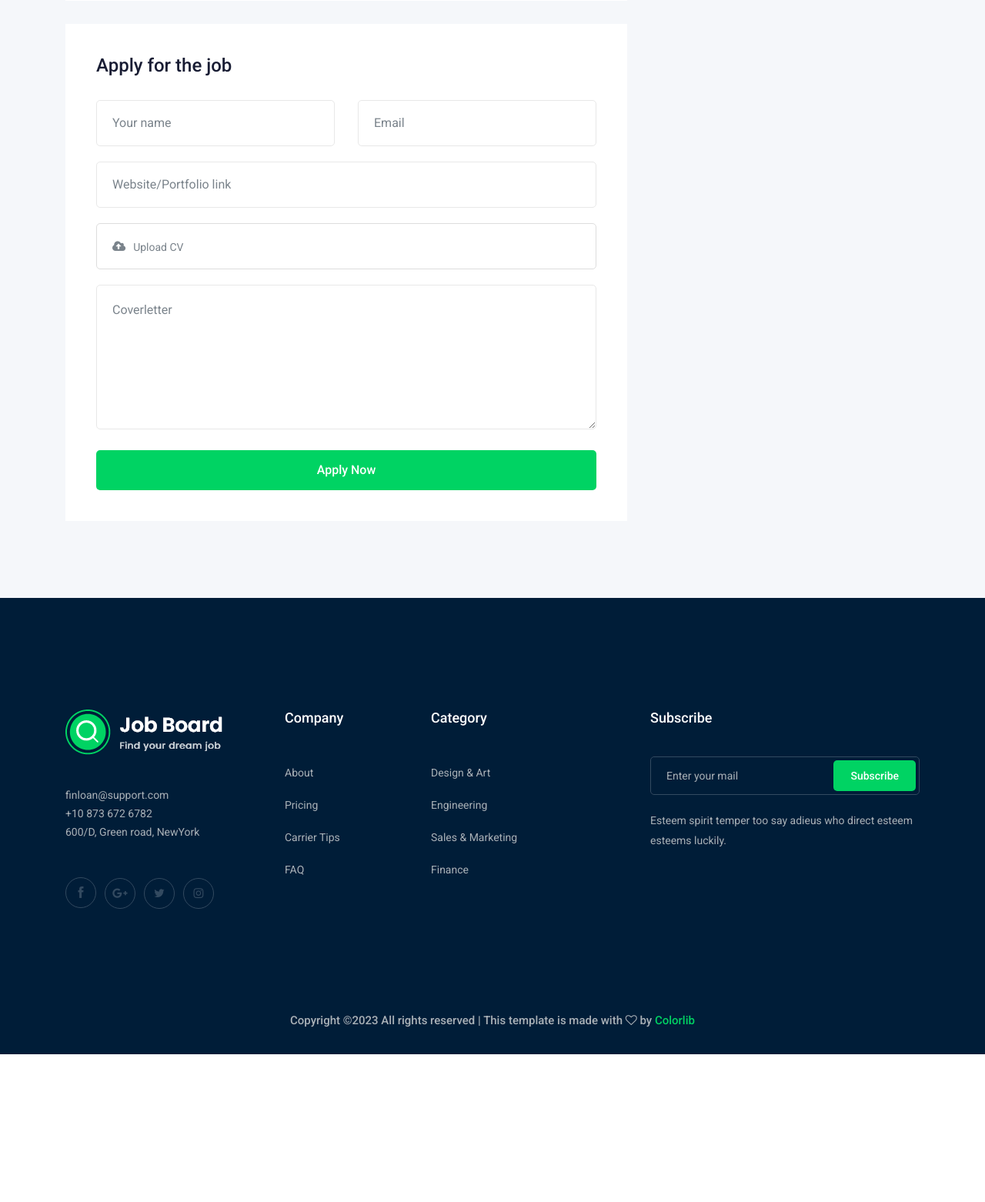
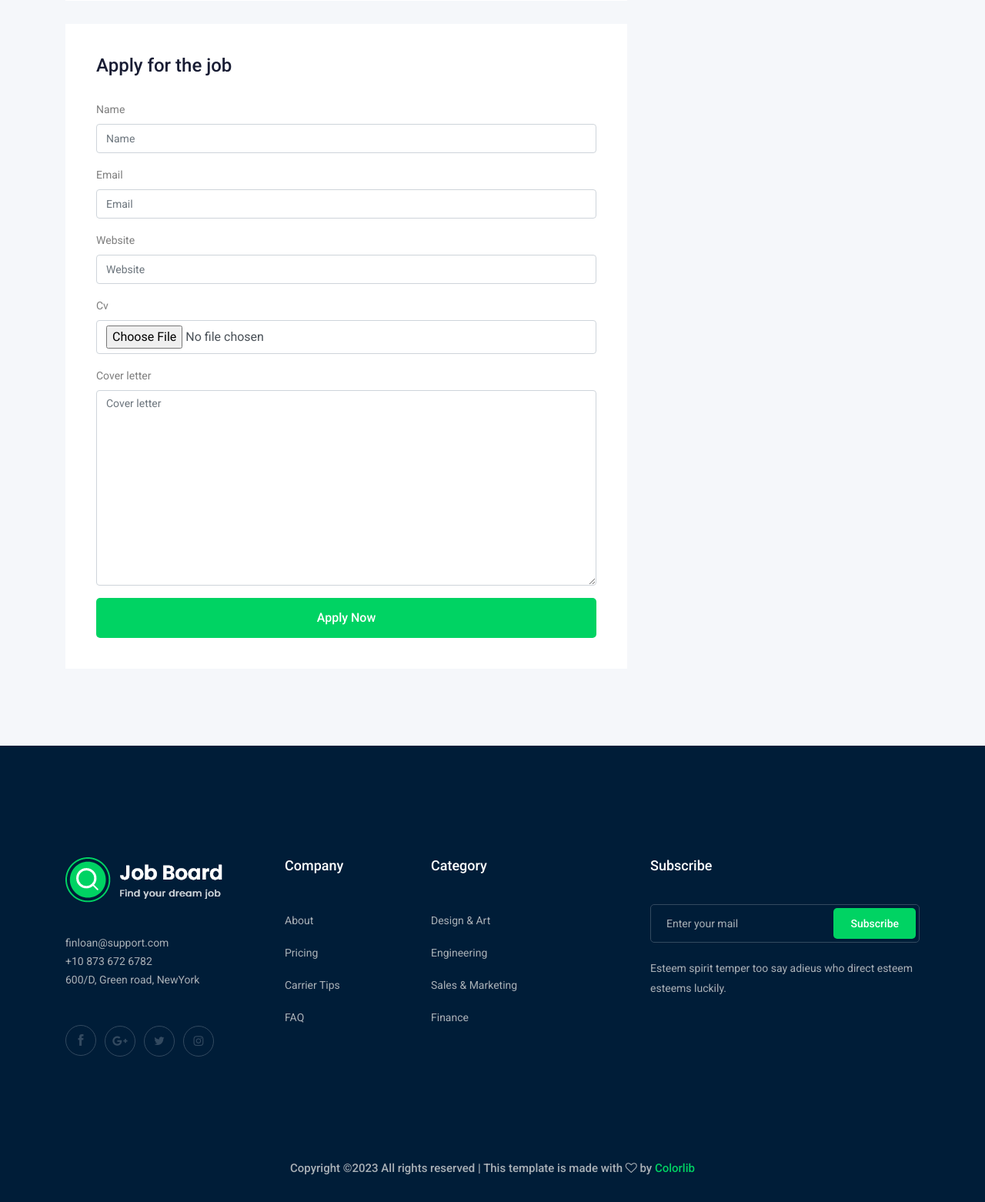
Before and after one commit to Mans-Alien/django_job_board, a Django app: template job/templates/job/job_detail.html in a window 1280 px wide. Shown: the part 1249-2811 px from the top of the page at 77% size. Before the commit the page ends 2619 px from the top, so only its background shows below. Run offline with Django 4.2, Linux system fonts and the light colour scheme; the template is opened without the code that fills it: values that come from a table or form of the project are taken from there, others are empty; some libraries are stand-ins or nearby versions.

Commit message:
create apply form and connect it to the database

```diff
--- a/job/admin.py
+++ b/job/admin.py
@@ -1,6 +1,7 @@
 from django.contrib import admin
-from .models import Job, Category
+from .models import Job, Category, Apply
 
 
 admin.site.register(Job)
 admin.site.register(Category)
+admin.site.register(Apply)
--- /dev/null
+++ b/job/forms.py
@@ -0,0 +1,8 @@
+from django import forms
+from .models import Apply
+
+
+class ApplyForm(forms.ModelForm):
+    class Meta:
+        model = Apply
+        fields = ['name', 'email', 'website', 'cv', 'cover_letter']
--- a/job/models.py
+++ b/job/models.py
@@ -43,3 +43,15 @@ class Category(models.Model):
 
     def __str__(self):
         return self.name
+
+class Apply(models.Model):
+    job = models.ForeignKey(Job, related_name="apply_job", on_delete=models.CASCADE)
+    name = models.CharField(max_length=50)
+    email = models.EmailField(max_length=50)
+    website = models.URLField()
+    cv = models.FileField(upload_to="apply/")
+    cover_letter = models.TextField(max_length=500)
+    created_at = models.DateTimeField(auto_now=True)
+
+    def __str__(self):
+        return self.name
--- a/job/templates/job/job_detail.html
+++ b/job/templates/job/job_detail.html
@@ -1,4 +1,5 @@
 {% extends 'base.html' %}
+{% load django_bootstrap5 %}
 
 {% block body %}
 
@@ -77,46 +78,10 @@
                     </div>
                     <div class="apply_job_form white-bg">
                         <h4>Apply for the job</h4>
-                        <form action="#">
-                            <div class="row">
-                                <div class="col-md-6">
-                                    <div class="input_field">
-                                        <input type="text" placeholder="Your name">
-                                    </div>
-                                </div>
-                                <div class="col-md-6">
-                                    <div class="input_field">
-                                        <input type="text" placeholder="Email">
-                                    </div>
-                                </div>
-                                <div class="col-md-12">
-                                    <div class="input_field">
-                                        <input type="text" placeholder="Website/Portfolio link">
-                                    </div>
-                                </div>
-                                <div class="col-md-12">
-                                    <div class="input-group">
-                                        <div class="input-group-prepend">
-                                          <button type="button" id="inputGroupFileAddon03"><i class="fa fa-cloud-upload" aria-hidden="true"></i>
-                                          </button>
-                                        </div>
-                                        <div class="custom-file">
-                                          <input type="file" class="custom-file-input" id="inputGroupFile03" aria-describedby="inputGroupFileAddon03">
-                                          <label class="custom-file-label" for="inputGroupFile03">Upload CV</label>
-                                        </div>
-                                      </div>
-                                </div>
-                                <div class="col-md-12">
-                                    <div class="input_field">
-                                        <textarea name="#" id="" cols="30" rows="10" placeholder="Coverletter"></textarea>
-                                    </div>
-                                </div>
-                                <div class="col-md-12">
-                                    <div class="submit_btn">
-                                        <button class="boxed-btn3 w-100" type="submit">Apply Now</button>
-                                    </div>
-                                </div>
-                            </div>
+                        <form  method="POST" enctype="multipart/form-data">
+                            {% csrf_token %}
+                            {% bootstrap_form form %}
+                            {% bootstrap_button button_class="boxed-btn3 w-100" button_type="submit" content="Apply Now" %}
                         </form>
                     </div>
                 </div>
@@ -179,3 +144,5 @@
     </div>
 
 {% endblock body %}
+
+<button class="boxed-btn3 w-100" type="submit">Apply Now</button>
--- a/project/settings.py
+++ b/project/settings.py
@@ -42,6 +42,7 @@ INSTALLED_APPS = [
 
     #apps
     "job",
+    "django_bootstrap5",
 
 ]
 
```
Also changed, not shown: job/views.py (+13 -1 lines), job/migrations/0013_apply.py (added), job/migrations/0014_apply_job.py (added), job/migrations/0015_apply_created_at.py (added), media/apply/121631319_2823200854629087_4113878566202708928_n.jpg (added), media/apply/1586208-1366x768-DesktopNexus.com.jpg (added), media/apply/6_Plus_Wallpapers.jpg (added), media/apply/6_Plus_Wallpapers_VsvsTHH.jpg (added), media/jobs/3/2023-08-07_153835.8116090000.jpg (added), media/jobs/4/2023-08-07_153829.9117750000.jpg (added), media/jobs/5/2023-08-07_153817.9871020000.png (added).
